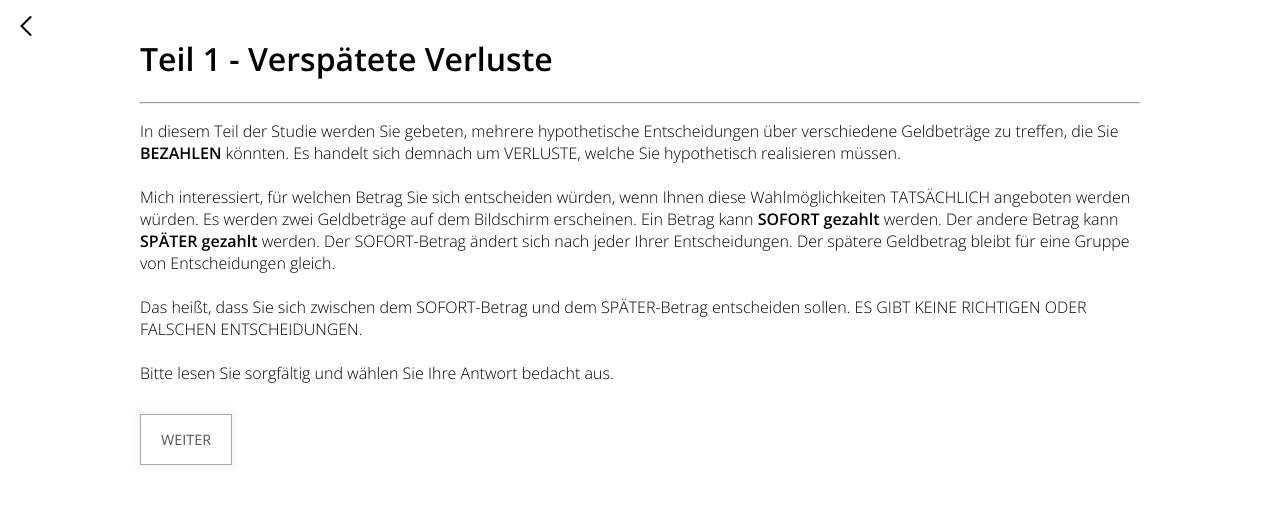
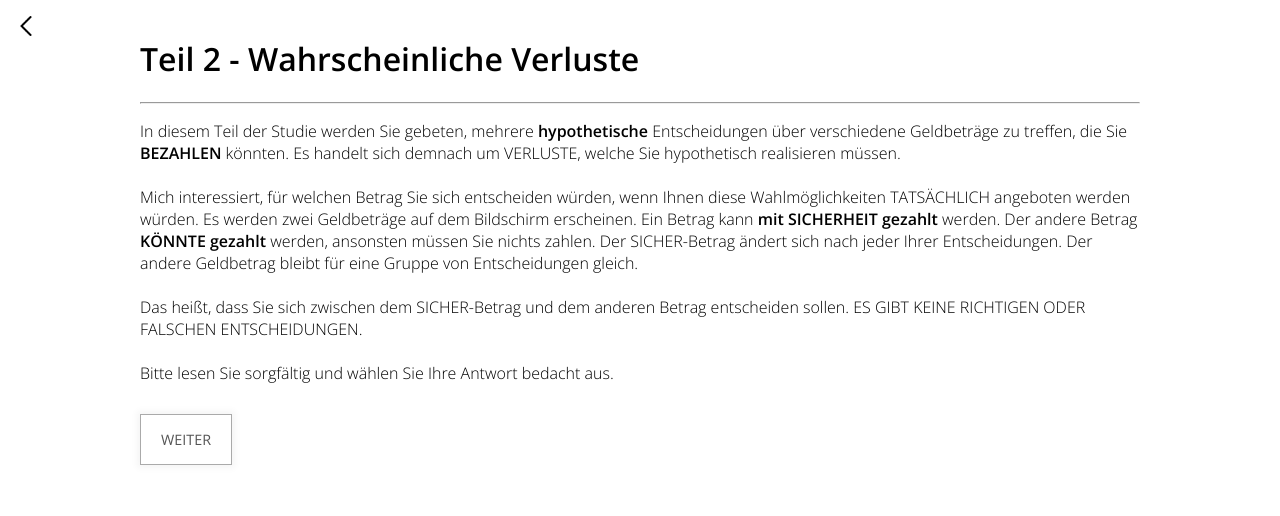
Before and after one commit to timholzhey/ba_survey, a Flask app: page /survey_delay_info in a window 1280 px wide. Shown: the top 516 px of the page. Run offline with Flask 3, Linux system fonts and the light colour scheme; the visitor is signed in with stand-in values (Sample User, id 1).

Commit message:
Added redirect to info inbetween questions

```diff
--- a/app.py
+++ b/app.py
@@ -34,7 +34,7 @@ class SurveyAnswerFilter:
         return f'{self.question_id} == {self.answer_option_id}'
 
 class SurveyQuestion:
-    def __init__(self, group: int, id: int, depth: int, question: str, answer_options: list[SurveyAnswerOption], filter: SurveyAnswerFilter, meta: int = 0, info: str = ""):
+    def __init__(self, group: int, id: int, depth: int, question: str, answer_options: list[SurveyAnswerOption], filter: SurveyAnswerFilter, meta: int = 0, info: str = "", redirect: str = ""):
         self.group = group
         self.id = id
         self.depth = depth
@@ -43,37 +43,38 @@ class SurveyQuestion:
         self.filter = filter
         self.meta = meta
         self.info = info
+        self.redirect = redirect
 
     def __str__(self):
         return f'{self.id}: {self.question} [{", ".join([str(answer_option) for answer_option in self.answer_options])}], {self.filter}, {self.meta}'
 
 def get_question_groups() -> list[list]:
     return [
-        [100, 200, "1 Monat", "", "Möchten Sie lieber in {0} {1} € zahlen oder {2} € jetzt?", "{1} € jetzt", "{2} € in {0}", "Entscheiden Sie sich zwischen dem Betrag, den Sie <b>jetzt zahlen</b> müssen, oder {2} € die Sie <b>in {0} zahlen</b> müssen."],
-        [100, 200, "6 Monaten", "", "Möchten Sie lieber in {0} {1} € zahlen oder {2} € jetzt?", "{1} € jetzt", "{2} € in {0}", "Entscheiden Sie sich zwischen dem Betrag, den Sie <b>jetzt zahlen</b> müssen, oder {2} € die Sie <b>in {0} zahlen</b> müssen."],
-        [100, 200, "1 Jahr", "", "Möchten Sie lieber in {0} {1} € zahlen oder {2} € jetzt?", "{1} € jetzt", "{2} € in {0}", "Entscheiden Sie sich zwischen dem Betrag, den Sie <b>jetzt zahlen</b> müssen, oder {2} € die Sie <b>in {0} zahlen</b> müssen."],
-        [100, 200, "5 Jahren", "", "Möchten Sie lieber in {0} {1} € zahlen oder {2} € jetzt?", "{1} € jetzt", "{2} € in {0}", "Entscheiden Sie sich zwischen dem Betrag, den Sie <b>jetzt zahlen</b> müssen, oder {2} € die Sie <b>in {0} zahlen</b> müssen."],
-        [100, 200, "10 Jahren", "", "Möchten Sie lieber in {0} {1} € zahlen oder {2} € jetzt?", "{1} € jetzt", "{2} € in {0}", "Entscheiden Sie sich zwischen dem Betrag, den Sie <b>jetzt zahlen</b> müssen, oder {2} € die Sie <b>in {0} zahlen</b> müssen."],
-        [1500, 3000, "1 Monat", "", "Möchten Sie lieber in {0} {1} € zahlen oder {2} € jetzt?", "{1} € jetzt", "{2} € in {0}", "Entscheiden Sie sich zwischen dem Betrag, den Sie <b>jetzt zahlen</b> müssen, oder {2} € die Sie <b>in {0} zahlen</b> müssen."],
-        [1500, 3000, "6 Monaten", "", "Möchten Sie lieber in {0} {1} € zahlen oder {2} € jetzt?", "{1} € jetzt", "{2} € in {0}", "Entscheiden Sie sich zwischen dem Betrag, den Sie <b>jetzt zahlen</b> müssen, oder {2} € die Sie <b>in {0} zahlen</b> müssen."],
-        [1500, 3000, "1 Jahr", "", "Möchten Sie lieber in {0} {1} € zahlen oder {2} € jetzt?", "{1} € jetzt", "{2} € in {0}", "Entscheiden Sie sich zwischen dem Betrag, den Sie <b>jetzt zahlen</b> müssen, oder {2} € die Sie <b>in {0} zahlen</b> müssen."],
-        [1500, 3000, "5 Jahren", "", "Möchten Sie lieber in {0} {1} € zahlen oder {2} € jetzt?", "{1} € jetzt", "{2} € in {0}", "Entscheiden Sie sich zwischen dem Betrag, den Sie <b>jetzt zahlen</b> müssen, oder {2} € die Sie <b>in {0} zahlen</b> müssen."],
-        [1500, 3000, "10 Jahren", "", "Möchten Sie lieber in {0} {1} € zahlen oder {2} € jetzt?", "{1} € jetzt", "{2} € in {0}", "Entscheiden Sie sich zwischen dem Betrag, den Sie <b>jetzt zahlen</b> müssen, oder {2} € die Sie <b>in {0} zahlen</b> müssen."],
-        [100, 200, "95 %", "5 %", "Möchten Sie lieber {2} € mit Sicherheit zahlen oder {1} € mit einer Wahrscheinlichkeit von {0}?", "{1} € mit Sicherheit", "{2} € zu {0}", "Entscheiden Sie sich zwischen dem Betrag, den Sie <b>mit Sicherheit zahlen</b> müssen, oder {2} € die Sie <b>mit einer Wahrscheinlichkeit von {0} zahlen</b> müssen (d.h. zu {3} müssen Sie nichts zahlen)."],
-        [100, 200, "90 %", "10 %", "Möchten Sie lieber {2} € mit Sicherheit zahlen oder {1} € mit einer Wahrscheinlichkeit von {0}?", "{1} € mit Sicherheit", "{2} € zu {0}", "Entscheiden Sie sich zwischen dem Betrag, den Sie <b>mit Sicherheit zahlen</b> müssen, oder {2} € die Sie <b>mit einer Wahrscheinlichkeit von {0} zahlen</b> müssen (d.h. zu {3} müssen Sie nichts zahlen)."],
-        [100, 200, "75 %", "25 %", "Möchten Sie lieber {2} € mit Sicherheit zahlen oder {1} € mit einer Wahrscheinlichkeit von {0}?", "{1} € mit Sicherheit", "{2} € zu {0}", "Entscheiden Sie sich zwischen dem Betrag, den Sie <b>mit Sicherheit zahlen</b> müssen, oder {2} € die Sie <b>mit einer Wahrscheinlichkeit von {0} zahlen</b> müssen (d.h. zu {3} müssen Sie nichts zahlen)."],
-        [100, 200, "33 %", "67 %", "Möchten Sie lieber {2} € mit Sicherheit zahlen oder {1} € mit einer Wahrscheinlichkeit von {0}?", "{1} € mit Sicherheit", "{2} € zu {0}", "Entscheiden Sie sich zwischen dem Betrag, den Sie <b>mit Sicherheit zahlen</b> müssen, oder {2} € die Sie <b>mit einer Wahrscheinlichkeit von {0} zahlen</b> müssen (d.h. zu {3} müssen Sie nichts zahlen)."],
-        [100, 200, "10 %", "90 %", "Möchten Sie lieber {2} € mit Sicherheit zahlen oder {1} € mit einer Wahrscheinlichkeit von {0}?", "{1} € mit Sicherheit", "{2} € zu {0}", "Entscheiden Sie sich zwischen dem Betrag, den Sie <b>mit Sicherheit zahlen</b> müssen, oder {2} € die Sie <b>mit einer Wahrscheinlichkeit von {0} zahlen</b> müssen (d.h. zu {3} müssen Sie nichts zahlen)."],
-        [1500, 3000, "95 %", "5 %", "Möchten Sie lieber {2} € mit Sicherheit zahlen oder {1} € mit einer Wahrscheinlichkeit von {0}?", "{1} € mit Sicherheit", "{2} € zu {0}", "Entscheiden Sie sich zwischen dem Betrag, den Sie <b>mit Sicherheit zahlen</b> müssen, oder {2} € die Sie <b>mit einer Wahrscheinlichkeit von {0} zahlen</b> müssen (d.h. zu {3} müssen Sie nichts zahlen)."],
-        [1500, 3000, "90 %", "10 %", "Möchten Sie lieber {2} € mit Sicherheit zahlen oder {1} € mit einer Wahrscheinlichkeit von {0}?", "{1} € mit Sicherheit", "{2} € zu {0}", "Entscheiden Sie sich zwischen dem Betrag, den Sie <b>mit Sicherheit zahlen</b> müssen, oder {2} € die Sie <b>mit einer Wahrscheinlichkeit von {0} zahlen</b> müssen (d.h. zu {3} müssen Sie nichts zahlen)."],
-        [1500, 3000, "75 %", "25 %", "Möchten Sie lieber {2} € mit Sicherheit zahlen oder {1} € mit einer Wahrscheinlichkeit von {0}?", "{1} € mit Sicherheit", "{2} € zu {0}", "Entscheiden Sie sich zwischen dem Betrag, den Sie <b>mit Sicherheit zahlen</b> müssen, oder {2} € die Sie <b>mit einer Wahrscheinlichkeit von {0} zahlen</b> müssen (d.h. zu {3} müssen Sie nichts zahlen)."],
-        [1500, 3000, "33 %", "67 %", "Möchten Sie lieber {2} € mit Sicherheit zahlen oder {1} € mit einer Wahrscheinlichkeit von {0}?", "{1} € mit Sicherheit", "{2} € zu {0}", "Entscheiden Sie sich zwischen dem Betrag, den Sie <b>mit Sicherheit zahlen</b> müssen, oder {2} € die Sie <b>mit einer Wahrscheinlichkeit von {0} zahlen</b> müssen (d.h. zu {3} müssen Sie nichts zahlen)."],
-        [1500, 3000, "10 %", "90 %", "Möchten Sie lieber {2} € mit Sicherheit zahlen oder {1} € mit einer Wahrscheinlichkeit von {0}?", "{1} € mit Sicherheit", "{2} € zu {0}", "Entscheiden Sie sich zwischen dem Betrag, den Sie <b>mit Sicherheit zahlen</b> müssen, oder {2} € die Sie <b>mit einer Wahrscheinlichkeit von {0} zahlen</b> müssen (d.h. zu {3} müssen Sie nichts zahlen)."],
+        [100, 200, "1 Monat", "", "Möchten Sie lieber in {0} {1} € zahlen oder {2} € jetzt?", "{1} € jetzt", "{2} € in {0}", "Entscheiden Sie sich zwischen dem Betrag, den Sie <b>jetzt zahlen</b> müssen, oder {2} € die Sie <b>in {0} zahlen</b> müssen.", ""],
+        [100, 200, "6 Monaten", "", "Möchten Sie lieber in {0} {1} € zahlen oder {2} € jetzt?", "{1} € jetzt", "{2} € in {0}", "Entscheiden Sie sich zwischen dem Betrag, den Sie <b>jetzt zahlen</b> müssen, oder {2} € die Sie <b>in {0} zahlen</b> müssen.", ""],
+        [100, 200, "1 Jahr", "", "Möchten Sie lieber in {0} {1} € zahlen oder {2} € jetzt?", "{1} € jetzt", "{2} € in {0}", "Entscheiden Sie sich zwischen dem Betrag, den Sie <b>jetzt zahlen</b> müssen, oder {2} € die Sie <b>in {0} zahlen</b> müssen.", ""],
+        [100, 200, "5 Jahren", "", "Möchten Sie lieber in {0} {1} € zahlen oder {2} € jetzt?", "{1} € jetzt", "{2} € in {0}", "Entscheiden Sie sich zwischen dem Betrag, den Sie <b>jetzt zahlen</b> müssen, oder {2} € die Sie <b>in {0} zahlen</b> müssen.", ""],
+        [100, 200, "10 Jahren", "", "Möchten Sie lieber in {0} {1} € zahlen oder {2} € jetzt?", "{1} € jetzt", "{2} € in {0}", "Entscheiden Sie sich zwischen dem Betrag, den Sie <b>jetzt zahlen</b> müssen, oder {2} € die Sie <b>in {0} zahlen</b> müssen.", ""],
+        [1500, 3000, "1 Monat", "", "Möchten Sie lieber in {0} {1} € zahlen oder {2} € jetzt?", "{1} € jetzt", "{2} € in {0}", "Entscheiden Sie sich zwischen dem Betrag, den Sie <b>jetzt zahlen</b> müssen, oder {2} € die Sie <b>in {0} zahlen</b> müssen.", ""],
+        [1500, 3000, "6 Monaten", "", "Möchten Sie lieber in {0} {1} € zahlen oder {2} € jetzt?", "{1} € jetzt", "{2} € in {0}", "Entscheiden Sie sich zwischen dem Betrag, den Sie <b>jetzt zahlen</b> müssen, oder {2} € die Sie <b>in {0} zahlen</b> müssen.", ""],
+        [1500, 3000, "1 Jahr", "", "Möchten Sie lieber in {0} {1} € zahlen oder {2} € jetzt?", "{1} € jetzt", "{2} € in {0}", "Entscheiden Sie sich zwischen dem Betrag, den Sie <b>jetzt zahlen</b> müssen, oder {2} € die Sie <b>in {0} zahlen</b> müssen.", ""],
+        [1500, 3000, "5 Jahren", "", "Möchten Sie lieber in {0} {1} € zahlen oder {2} € jetzt?", "{1} € jetzt", "{2} € in {0}", "Entscheiden Sie sich zwischen dem Betrag, den Sie <b>jetzt zahlen</b> müssen, oder {2} € die Sie <b>in {0} zahlen</b> müssen.", ""],
+        [1500, 3000, "10 Jahren", "", "Möchten Sie lieber in {0} {1} € zahlen oder {2} € jetzt?", "{1} € jetzt", "{2} € in {0}", "Entscheiden Sie sich zwischen dem Betrag, den Sie <b>jetzt zahlen</b> müssen, oder {2} € die Sie <b>in {0} zahlen</b> müssen.", "survey_delay_info"],
+        [100, 200, "95 %", "5 %", "Möchten Sie lieber {2} € mit Sicherheit zahlen oder {1} € mit einer Wahrscheinlichkeit von {0}?", "{1} € mit Sicherheit", "{2} € zu {0}", "Entscheiden Sie sich zwischen dem Betrag, den Sie <b>mit Sicherheit zahlen</b> müssen, oder {2} € die Sie <b>mit einer Wahrscheinlichkeit von {0} zahlen</b> müssen (d.h. zu {3} müssen Sie nichts zahlen).", ""],
+        [100, 200, "90 %", "10 %", "Möchten Sie lieber {2} € mit Sicherheit zahlen oder {1} € mit einer Wahrscheinlichkeit von {0}?", "{1} € mit Sicherheit", "{2} € zu {0}", "Entscheiden Sie sich zwischen dem Betrag, den Sie <b>mit Sicherheit zahlen</b> müssen, oder {2} € die Sie <b>mit einer Wahrscheinlichkeit von {0} zahlen</b> müssen (d.h. zu {3} müssen Sie nichts zahlen).", ""],
+        [100, 200, "75 %", "25 %", "Möchten Sie lieber {2} € mit Sicherheit zahlen oder {1} € mit einer Wahrscheinlichkeit von {0}?", "{1} € mit Sicherheit", "{2} € zu {0}", "Entscheiden Sie sich zwischen dem Betrag, den Sie <b>mit Sicherheit zahlen</b> müssen, oder {2} € die Sie <b>mit einer Wahrscheinlichkeit von {0} zahlen</b> müssen (d.h. zu {3} müssen Sie nichts zahlen).", ""],
+        [100, 200, "33 %", "67 %", "Möchten Sie lieber {2} € mit Sicherheit zahlen oder {1} € mit einer Wahrscheinlichkeit von {0}?", "{1} € mit Sicherheit", "{2} € zu {0}", "Entscheiden Sie sich zwischen dem Betrag, den Sie <b>mit Sicherheit zahlen</b> müssen, oder {2} € die Sie <b>mit einer Wahrscheinlichkeit von {0} zahlen</b> müssen (d.h. zu {3} müssen Sie nichts zahlen).", ""],
+        [100, 200, "10 %", "90 %", "Möchten Sie lieber {2} € mit Sicherheit zahlen oder {1} € mit einer Wahrscheinlichkeit von {0}?", "{1} € mit Sicherheit", "{2} € zu {0}", "Entscheiden Sie sich zwischen dem Betrag, den Sie <b>mit Sicherheit zahlen</b> müssen, oder {2} € die Sie <b>mit einer Wahrscheinlichkeit von {0} zahlen</b> müssen (d.h. zu {3} müssen Sie nichts zahlen).", ""],
+        [1500, 3000, "95 %", "5 %", "Möchten Sie lieber {2} € mit Sicherheit zahlen oder {1} € mit einer Wahrscheinlichkeit von {0}?", "{1} € mit Sicherheit", "{2} € zu {0}", "Entscheiden Sie sich zwischen dem Betrag, den Sie <b>mit Sicherheit zahlen</b> müssen, oder {2} € die Sie <b>mit einer Wahrscheinlichkeit von {0} zahlen</b> müssen (d.h. zu {3} müssen Sie nichts zahlen).", ""],
+        [1500, 3000, "90 %", "10 %", "Möchten Sie lieber {2} € mit Sicherheit zahlen oder {1} € mit einer Wahrscheinlichkeit von {0}?", "{1} € mit Sicherheit", "{2} € zu {0}", "Entscheiden Sie sich zwischen dem Betrag, den Sie <b>mit Sicherheit zahlen</b> müssen, oder {2} € die Sie <b>mit einer Wahrscheinlichkeit von {0} zahlen</b> müssen (d.h. zu {3} müssen Sie nichts zahlen).", ""],
+        [1500, 3000, "75 %", "25 %", "Möchten Sie lieber {2} € mit Sicherheit zahlen oder {1} € mit einer Wahrscheinlichkeit von {0}?", "{1} € mit Sicherheit", "{2} € zu {0}", "Entscheiden Sie sich zwischen dem Betrag, den Sie <b>mit Sicherheit zahlen</b> müssen, oder {2} € die Sie <b>mit einer Wahrscheinlichkeit von {0} zahlen</b> müssen (d.h. zu {3} müssen Sie nichts zahlen).", ""],
+        [1500, 3000, "33 %", "67 %", "Möchten Sie lieber {2} € mit Sicherheit zahlen oder {1} € mit einer Wahrscheinlichkeit von {0}?", "{1} € mit Sicherheit", "{2} € zu {0}", "Entscheiden Sie sich zwischen dem Betrag, den Sie <b>mit Sicherheit zahlen</b> müssen, oder {2} € die Sie <b>mit einer Wahrscheinlichkeit von {0} zahlen</b> müssen (d.h. zu {3} müssen Sie nichts zahlen).", ""],
+        [1500, 3000, "10 %", "90 %", "Möchten Sie lieber {2} € mit Sicherheit zahlen oder {1} € mit einer Wahrscheinlichkeit von {0}?", "{1} € mit Sicherheit", "{2} € zu {0}", "Entscheiden Sie sich zwischen dem Betrag, den Sie <b>mit Sicherheit zahlen</b> müssen, oder {2} € die Sie <b>mit einer Wahrscheinlichkeit von {0} zahlen</b> müssen (d.h. zu {3} müssen Sie nichts zahlen).", ""],
     ]
 
 def get_questions() -> list[SurveyQuestion]:
     questions: list[SurveyQuestion] = []
-    for group, [min, max, change, change_else, string, opt1, opt2, info] in enumerate(get_question_groups()):
+    for group, [min, max, change, change_else, string, opt1, opt2, info, redirect] in enumerate(get_question_groups()):
         # Flat binary decision tree
         group_base = len(questions)
         id = group_base
@@ -107,7 +108,8 @@ def get_questions() -> list[SurveyQuestion]:
                     ],
                     filter,
                     adjustment,
-                    info.format(change, low, high, change_else) if depth == 0 else ""
+                    info.format(change, low, high, change_else) if depth == 0 else "",
+                    redirect if depth == 0 else ""
                 ))
                 id += 1
     return questions
@@ -152,7 +154,7 @@ def survey_delay_info():
     if request.method == "POST":
         return redirect('/survey_delay_question')
 
-    return render_template('survey_delay_info.html')
+    return render_template('survey_delay_info.html', id=session['question_id'])
 
 @app.route('/survey_delay_question', methods=['GET', 'POST'])
 def survey():
@@ -219,8 +221,13 @@ def survey():
                 logging.debug(f'UUID[{session["uuid"]}]: Calculated subjective value for group {question_group}: {session["value"][question_group]} (only delayed/immediate)')
             pass
 
+        # Redirect end
         if (session['question_id'] >= len(questions)):
             return redirect('/end_survey', code=307)
+
+        # Redirect info
+        if questions[session['question_id']].redirect != "":
+            return redirect(questions[session['question_id']].redirect)
 
         return redirect('/survey_delay_question')
 
--- a/static/style.css
+++ b/static/style.css
@@ -106,7 +106,7 @@ a {
     cursor: pointer;
 }
 
-input[type=text] {
+input[type=text], input[type=email], input[type=password] {
     border: 1px solid var(--primary-background-color);
     width: 100%;
     font-size: 1em;
@@ -114,7 +114,7 @@ input[type=text] {
     box-sizing: border-box;
 }
 
-input[type=text]:focus {
+input[type=text]:focus, input[type=email]:focus, input[type=password]:focus {
     outline: none;
     border: 1px solid var(--primary-text-color);
 }
--- a/templates/survey_delay_info.html
+++ b/templates/survey_delay_info.html
@@ -6,10 +6,11 @@
 <body>
     {% include 'components/back-navigation.html' %}
     <main>
+        {% if id == 0 %}
         <h1>Teil 1 - Verspätete Verluste</h1>
         <hr>
         <p class="info-text">
-            In diesem Teil der Studie werden Sie gebeten, mehrere hypothetische Entscheidungen über verschiedene Geldbeträge zu treffen, die Sie <b>BEZAHLEN</b> könnten. Es handelt sich demnach um VERLUSTE, welche Sie hypothetisch realisieren müssen.<br>
+            In diesem Teil der Studie werden Sie gebeten, mehrere <b>hypothetische</b> Entscheidungen über verschiedene Geldbeträge zu treffen, die Sie <b>BEZAHLEN</b> könnten. Es handelt sich demnach um VERLUSTE, welche Sie hypothetisch realisieren müssen.<br>
             <br>
             Mich interessiert, für welchen Betrag Sie sich entscheiden würden, wenn Ihnen diese Wahlmöglichkeiten TATSÄCHLICH angeboten werden würden. Es werden zwei Geldbeträge auf dem Bildschirm erscheinen. Ein Betrag kann <b>SOFORT gezahlt</b> werden. Der andere Betrag kann <b>SPÄTER gezahlt</b> werden. Der SOFORT-Betrag ändert sich nach jeder Ihrer Entscheidungen. Der spätere Geldbetrag bleibt für eine Gruppe von Entscheidungen gleich. <br>
             <br>
@@ -17,6 +18,19 @@
             <br>
             Bitte lesen Sie sorgfältig und wählen Sie Ihre Antwort bedacht aus.
         </p>
+        {% else %}
+        <h1>Teil 2 - Wahrscheinliche Verluste</h1>
+        <hr>
+        <p class="info-text">
+            In diesem Teil der Studie werden Sie gebeten, mehrere <b>hypothetische</b> Entscheidungen über verschiedene Geldbeträge zu treffen, die Sie <b>BEZAHLEN</b> könnten. Es handelt sich demnach um VERLUSTE, welche Sie hypothetisch realisieren müssen.<br>
+            <br>
+            Mich interessiert, für welchen Betrag Sie sich entscheiden würden, wenn Ihnen diese Wahlmöglichkeiten TATSÄCHLICH angeboten werden würden. Es werden zwei Geldbeträge auf dem Bildschirm erscheinen. Ein Betrag kann <b>mit SICHERHEIT gezahlt</b> werden. Der andere Betrag <b>KÖNNTE gezahlt</b> werden, ansonsten müssen Sie nichts zahlen. Der SICHER-Betrag ändert sich nach jeder Ihrer Entscheidungen. Der andere Geldbetrag bleibt für eine Gruppe von Entscheidungen gleich. <br>
+            <br>
+            Das heißt, dass Sie sich zwischen dem SICHER-Betrag und dem anderen Betrag entscheiden sollen. ES GIBT KEINE RICHTIGEN ODER FALSCHEN ENTSCHEIDUNGEN.<br>
+            <br>
+            Bitte lesen Sie sorgfältig und wählen Sie Ihre Antwort bedacht aus.
+        </p>
+        {% endif %}
         <form action="/survey_delay_question" method="post">
             <input type="submit" value="WEITER">
         </form>
```
